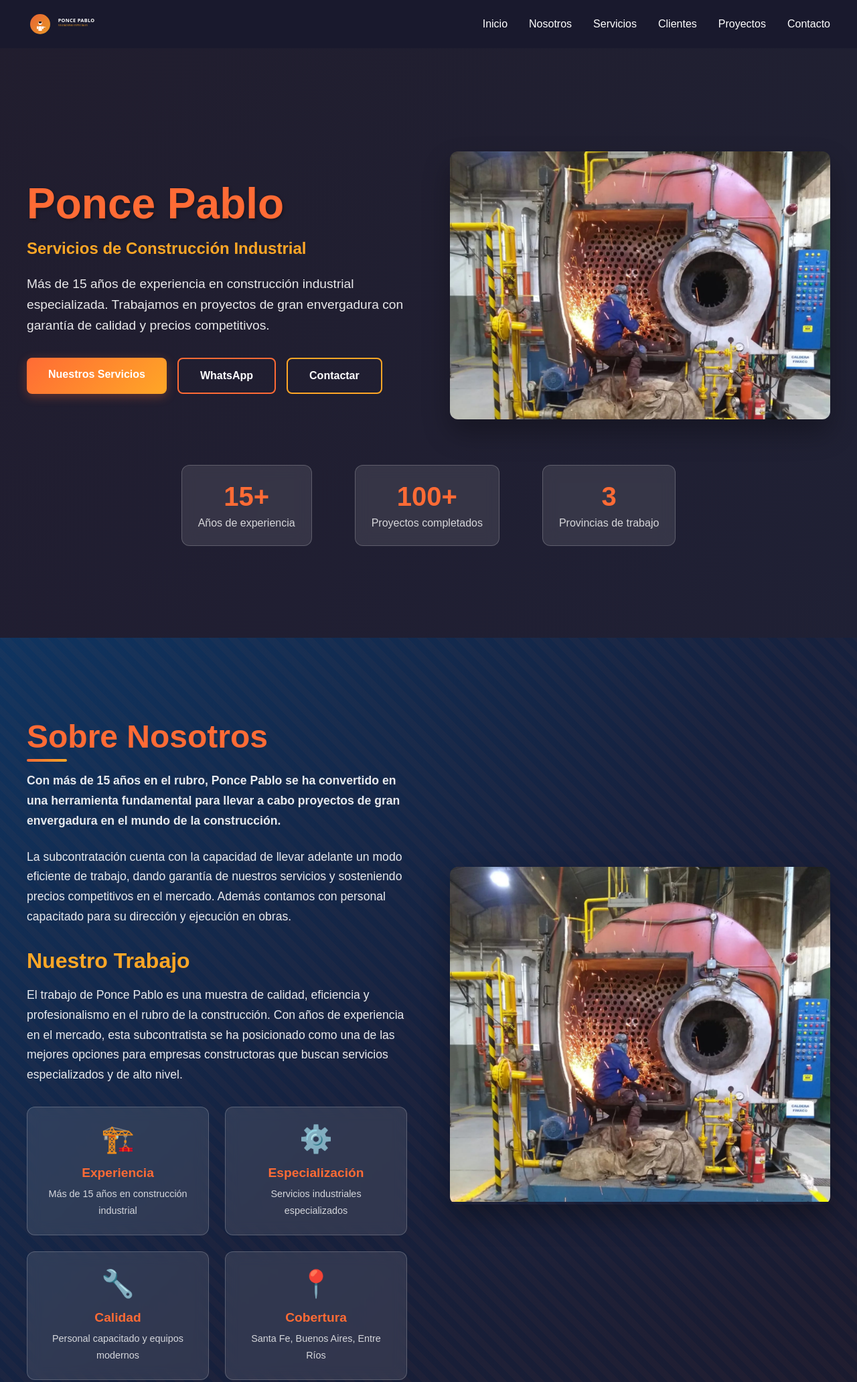
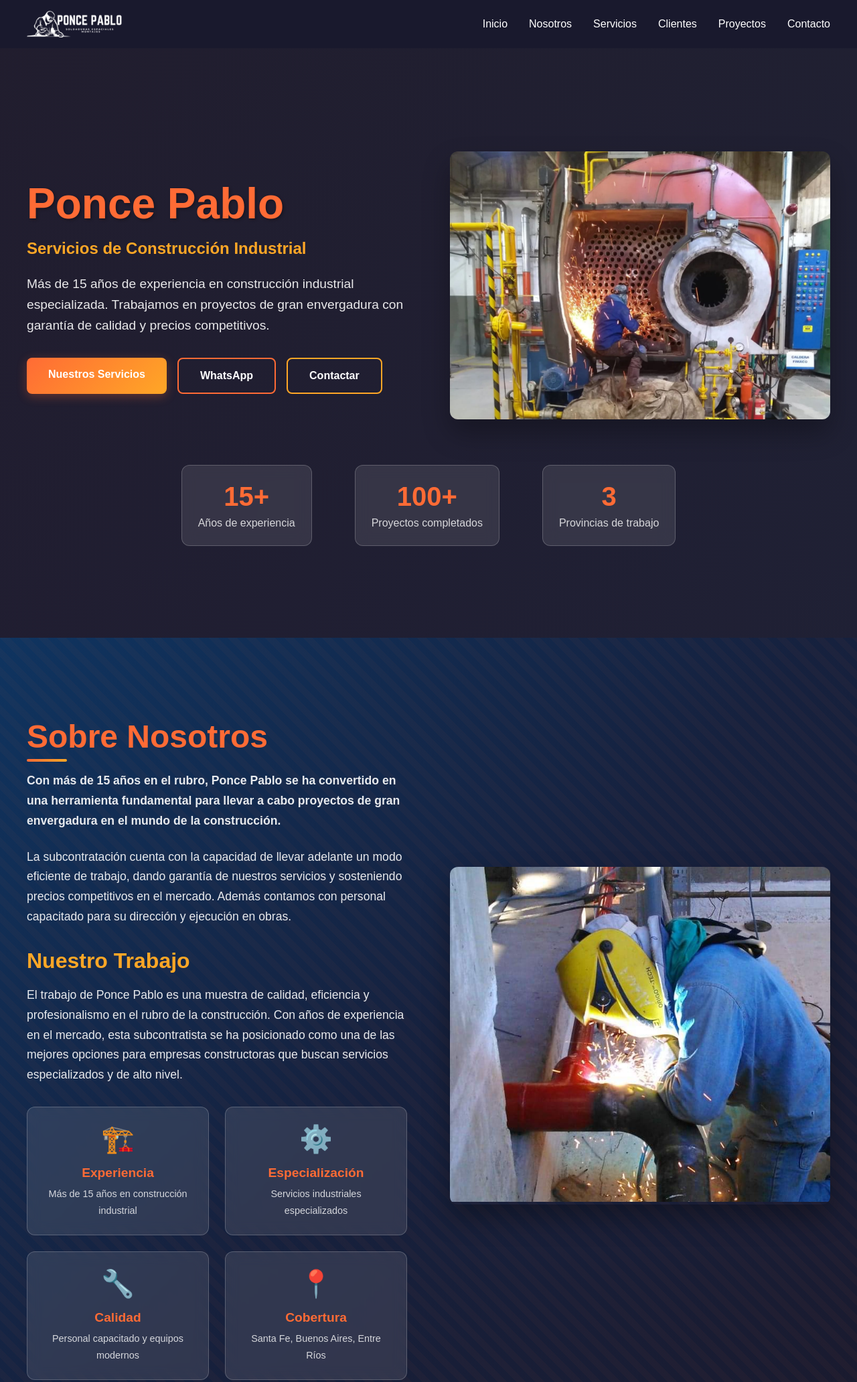
Before and after one commit to pablOOO5/ponce-construcciones, an Astro site: page / in a window 1280 px wide. Shown: the top 2063 px of the page at 67% size. Built offline with nearby package versions, Linux system fonts and the light colour scheme; Astro itself is replaced by a stand-in of ours.

Commit message:
feat: Implementación de logos PNG y mejoras en About
 Nuevas características:
- Logos PNG profesionales (blanco y negro) agregados
- Logo blanco implementado en navbar para mejor contraste
- Imagen about-ponce.jpg añadida para sección About
- Componente Logo ampliado con variantes 'white' y 'black'

 Mejoras técnicas:
- Navbar actualizado para usar logo blanco en fondo oscuro
- CSS optimizado para logos PNG con object-fit: contain
- Soporte completo para archivos PNG en componente Logo

 Recursos añadidos:
- logo ponce pablo black.png
- logo ponce pablo white.png
- about-ponce.jpg
- Imágenes actualizadas de proyectos

 UX/UI:
- Mejor contraste del logo en navbar oscuro
- Calidad profesional con logos PNG de alta resolución

```diff
--- a/src/components/About.astro
+++ b/src/components/About.astro
@@ -50,7 +50,7 @@
       </div>
 
       <div class="about-image">
-        <img src="/ponce-construcciones/images/hero-placeholder.jpeg" alt="Equipo de trabajo Ponce Pablo" />
+        <img src="/ponce-construcciones/images/about-ponce.jpg" alt="Equipo de trabajo Ponce Pablo" />
         <div class="image-overlay">
           <div class="overlay-content">
             <h4>Garantía de Calidad</h4>
--- a/src/components/Logo.astro
+++ b/src/components/Logo.astro
@@ -1,6 +1,6 @@
 ---
 export interface Props {
-  variant?: 'horizontal' | 'primary' | 'stacked' | 'isotipo';
+  variant?: 'horizontal' | 'primary' | 'stacked' | 'isotipo' | 'white' | 'black';
   height?: number;
   ariaLabel?: string;
 }
@@ -15,7 +15,9 @@
   horizontal: `${basePath}images/logo/logo-horizontal.svg`,
   primary: `${basePath}images/logo/logo-primary.svg`,
   stacked: `${basePath}images/logo/logo-stacked.svg`,
-  isotipo: `${basePath}images/logo/isotipo.svg`
+  isotipo: `${basePath}images/logo/isotipo.svg`,
+  white: `${basePath}images/logo/logo ponce pablo white.png`,
+  black: `${basePath}images/logo/logo ponce pablo black.png`
 };
 
 const src = map[variant] || map.horizontal;
--- a/src/components/Navbar.astro
+++ b/src/components/Navbar.astro
@@ -6,7 +6,7 @@
 <nav class="navbar">
   <div class="nav-container">
     <div class="nav-logo">
-      <Logo variant="horizontal" height="40" />
+      <Logo variant="white" height="40" />
     </div>
     <ul class="nav-menu">
       <li class="nav-item">
@@ -67,6 +67,7 @@
     max-height: 40px;
     width: auto;
     filter: drop-shadow(0 2px 4px rgba(0, 0, 0, 0.3));
+    object-fit: contain;
   }
 
   .nav-menu {
```
Also changed, not shown: public/images/about-ponce.jpg (added), public/images/caldera.jpeg, public/images/cemafe.jpeg, public/images/hotel-unl.jpeg, public/images/lechera.jpeg, public/images/logo/logo ponce pablo black.png (added), public/images/logo/logo ponce pablo white.png (added), public/images/mantenimiento.jpeg, public/images/plaza-pueyrredon.jpeg.
